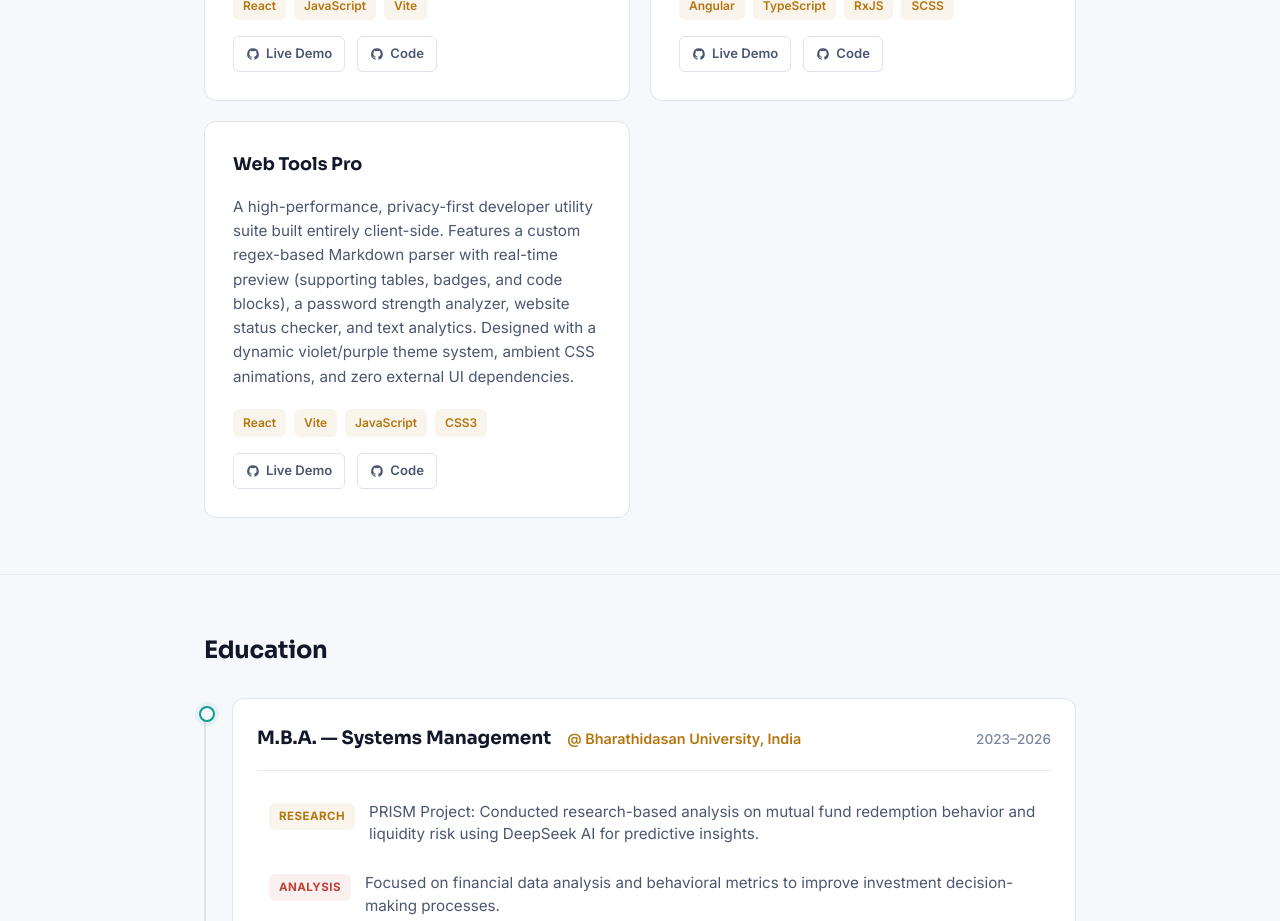
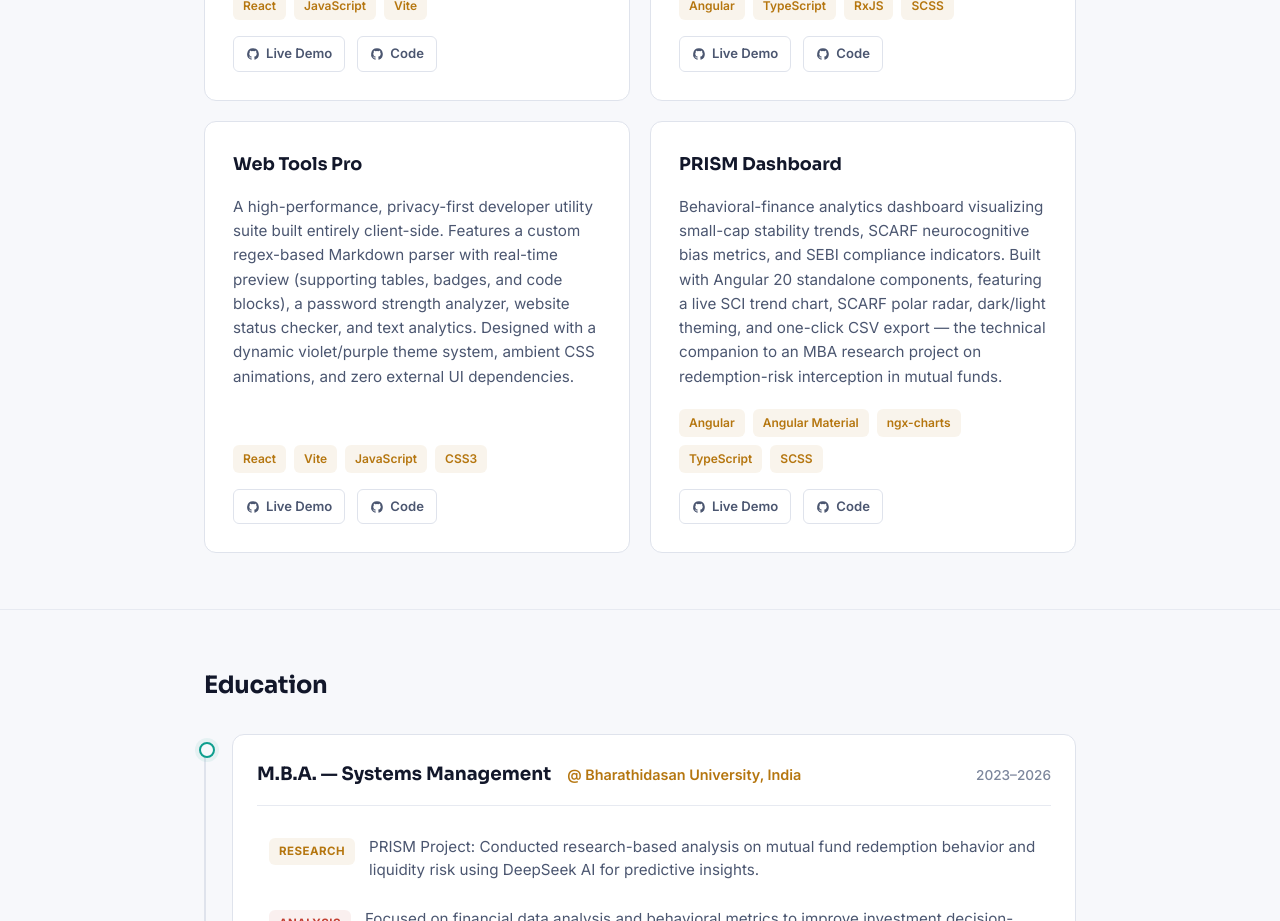
Before and after one commit to saravanansaranraj27/portfolio-website, a React (Vite) app: page / in a window 1280 px wide. Shown: the part 3380-4301 px from the top of the page. Built offline with nearby package versions, Linux system fonts and the light colour scheme.

Commit message:
Update portfolio with new projects and UI

```diff
--- a/src/App.jsx
+++ b/src/App.jsx
@@ -343,6 +343,22 @@ const App = () => {
         {
           label: "Code",
           url: "https://github.com/saravanansaranraj27/web-tools-pro",
+        },
+      ],
+    },
+    {
+      title: "PRISM Dashboard",
+      tech: ["Angular", "Angular Material", "ngx-charts", "TypeScript", "SCSS"],
+      description:
+        "Behavioral-finance analytics dashboard visualizing small-cap stability trends, SCARF neurocognitive bias metrics, and SEBI compliance indicators. Built with Angular 20 standalone components, featuring a live SCI trend chart, SCARF polar radar, dark/light theming, and one-click CSV export — the technical companion to an MBA research project on redemption-risk interception in mutual funds.",
+      links: [
+        {
+          label: "Live Demo",
+          url: "https://saravanansaranraj27.github.io/prism-dashboard/",
+        },
+        {
+          label: "Code",
+          url: "https://github.com/saravanansaranraj27/prism-dashboard",
         },
       ],
     },
```
